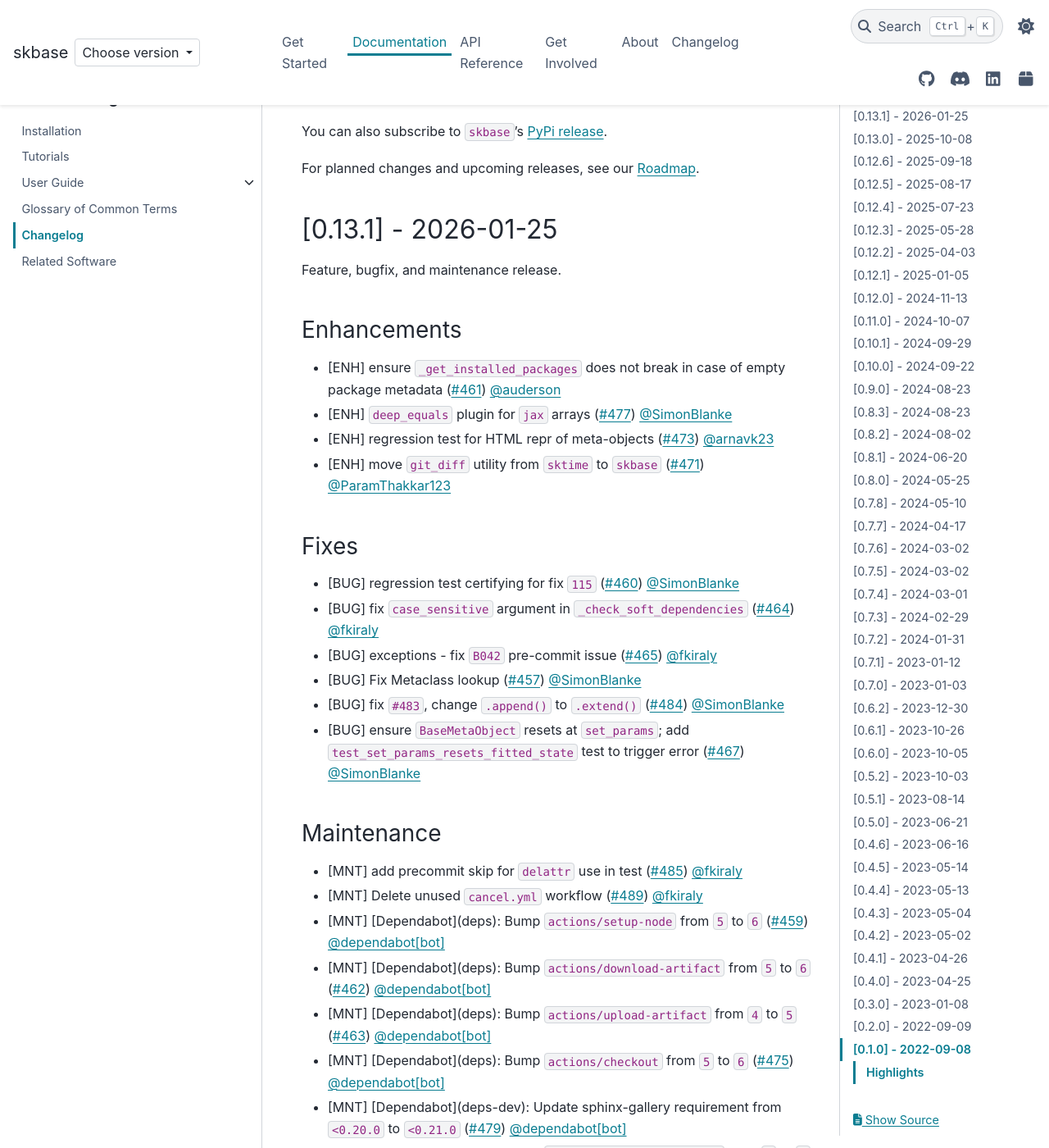
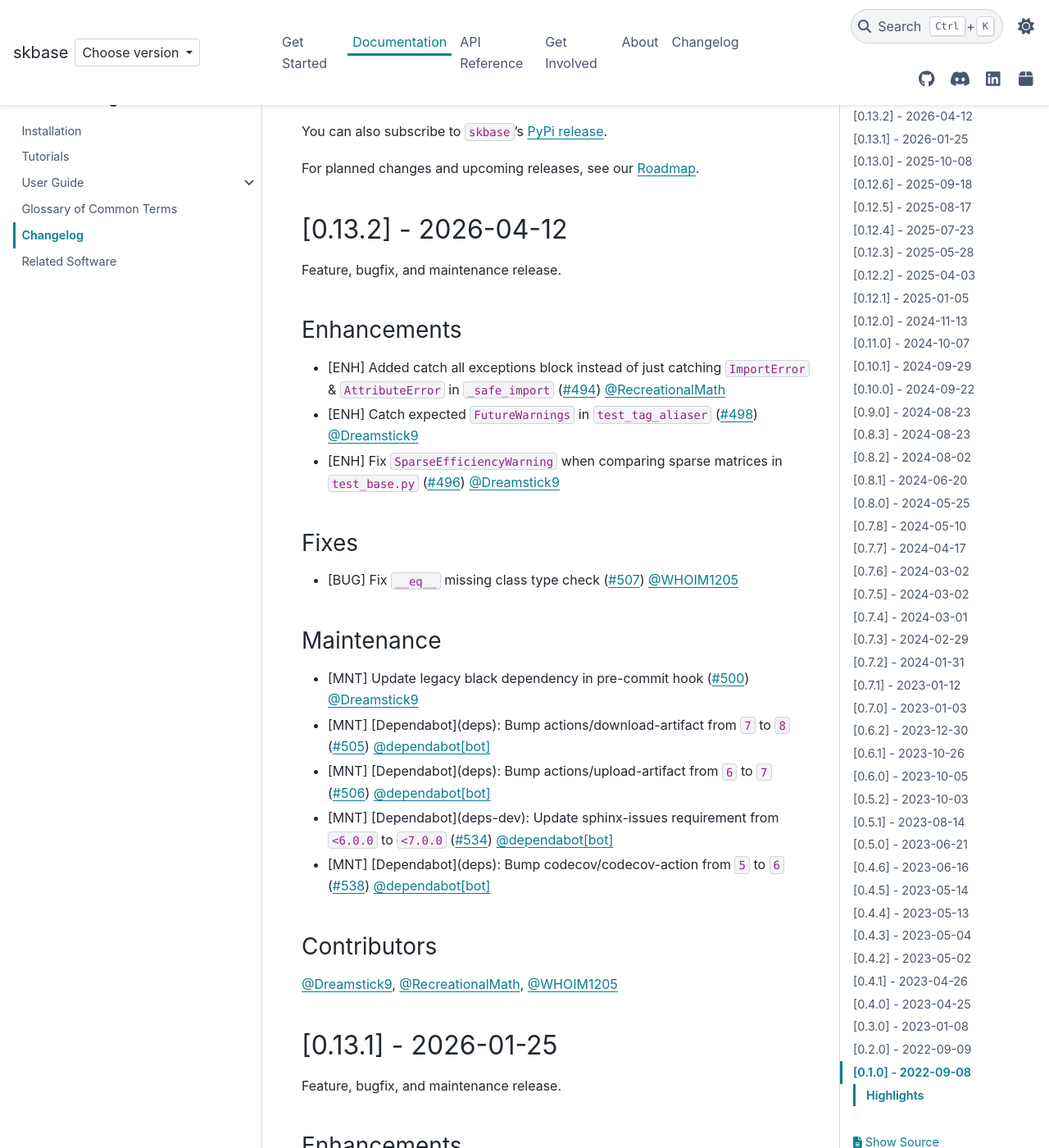
Before and after one commit to sktime/skbase, a Sphinx documentation site: the page built from docs/source/user_documentation/changelog.rst, in a window 1280 px wide and 1400 px high, scrolled down 224 px. Shown: the whole window at 82% size. Built offline with Sphinx 7.4.7 and the PyData theme 0.15.4, drawn with Linux system fonts in a browser that asks for light colours; comment, search, counter and statistics services are not loaded.

Commit message:
Release 0.13.2 (#541)
Release 0.13.2

* changelog
* version bump

```diff
--- a/docs/source/user_documentation/changelog.rst
+++ b/docs/source/user_documentation/changelog.rst
@@ -13,6 +13,49 @@
 `PyPi release <https://libraries.io/pypi/scikit-base>`_.
 
 For planned changes and upcoming releases, see our :ref:`roadmap`.
+
+[0.13.2] - 2026-04-12
+=====================
+
+Feature, bugfix, and maintenance release.
+
+Enhancements
+------------
+
+* [ENH] Added catch all exceptions block instead of just
+  catching ``ImportError`` & ``AttributeError`` in ``_safe_import``
+  (:pr:`494`) :user:`RecreationalMath`
+* [ENH] Catch expected ``FutureWarnings`` in ``test_tag_aliaser``
+  (:pr:`498`) :user:`Dreamstick9`
+* [ENH] Fix ``SparseEfficiencyWarning`` when comparing
+  sparse matrices in ``test_base.py`` (:pr:`496`) :user:`Dreamstick9`
+
+Fixes
+-----
+
+* [BUG] Fix ``__eq__`` missing class type check (:pr:`507`) :user:`WHOIM1205`
+
+Maintenance
+-----------
+
+* [MNT] Update legacy black dependency in pre-commit hook
+  (:pr:`500`) :user:`Dreamstick9`
+* [MNT] [Dependabot](deps): Bump actions/download-artifact from ``7`` to ``8``
+  (:pr:`505`) :user:`dependabot[bot]`
+* [MNT] [Dependabot](deps): Bump actions/upload-artifact from ``6`` to ``7``
+  (:pr:`506`) :user:`dependabot[bot]`
+* [MNT] [Dependabot](deps-dev): Update sphinx-issues requirement
+  from ``<6.0.0`` to ``<7.0.0`` (:pr:`534`) :user:`dependabot[bot]`
+* [MNT] [Dependabot](deps): Bump codecov/codecov-action
+  from ``5`` to ``6`` (:pr:`538`) :user:`dependabot[bot]`
+
+Contributors
+------------
+
+:user:`Dreamstick9`,
+:user:`RecreationalMath`,
+:user:`WHOIM1205`
+
 
 [0.13.1] - 2026-01-25
 =====================
--- a/skbase/__init__.py
+++ b/skbase/__init__.py
@@ -7,4 +7,4 @@
 sktime design principles in your project.
 """
 
-__version__: str = "0.13.1"
+__version__: str = "0.13.2"
```
Also changed, not shown: README.md (+1 -1 lines), docs/source/_static/switcher.json (+9 -4 lines).
